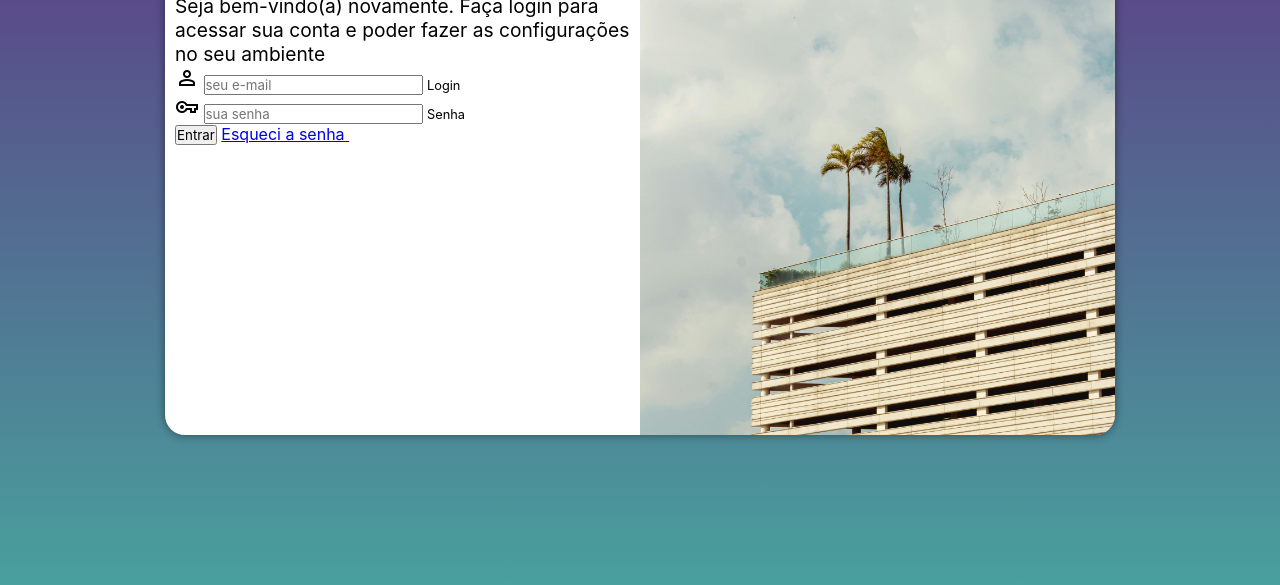
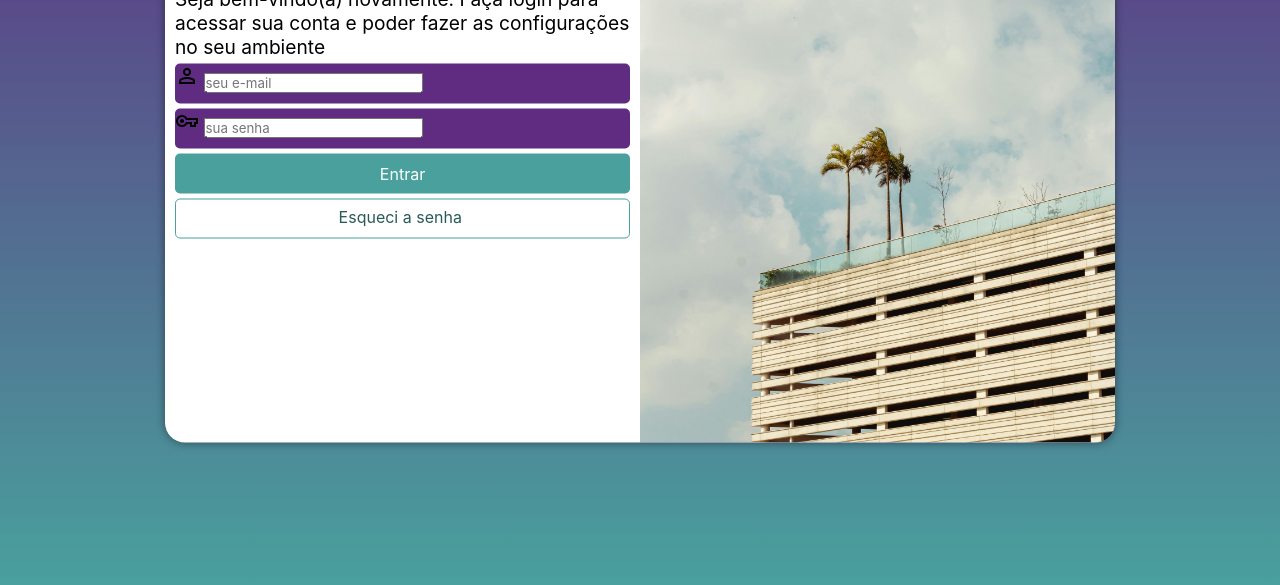
Before and after one commit to Gabriel-Luis123/projeto-login, a plain HTML site: page index.html in a window 1280 px wide. Shown: the part 215-800 px from the top of the page. Drawn offline with nearby package versions, Linux system fonts and the light colour scheme.

Commit message:
formatação do formulário

```diff
--- a/estilos/style.css
+++ b/estilos/style.css
@@ -35,7 +35,7 @@
 
     background-color: white;
     width: 250px;
-    height: 500px;
+    height: 515px;
     border-radius: 20px;
     box-shadow: 0px 0px 10px rgba(0, 0, 0, 0.459);
 
@@ -65,6 +65,56 @@
     font-size: 0.8em;
 }
 
-label{
+form > div.campo {
+    background-color: #5f2c82;
+    display: block;
+    width: 100%;
+    height: 40px;
+    border-radius: 5px;
+    margin: 5px 0px;
+}
+
+div.campo > label{
+    display: none;
     font-size: 0.8em;
 }
+
+form > input[type=submit]{
+    display: block;
+    font-size: 1em;
+    width: 100%;
+    height: 40px;
+    background-color: #49a09d;
+    border: none;
+    border-radius: 5px;
+    color: white;
+    cursor: pointer;
+}
+
+form > input[type=submit]:hover {
+    background-color: #295a58;
+}
+
+form > a.botao{
+    display: block;
+    text-align: center;
+    font-size: 1em;
+    width: 100%;
+    height: 40px;
+    padding-top: 7px;
+    margin-top: 5px;
+    background-color: white;
+    color: #295a58;
+    border: 1px solid #49a09d;
+    border-radius: 5px;
+    text-decoration: none;
+}
+
+form > a.botao:hover{
+    background-color: #64d4d1;
+}
+
+form > a.botao > span{
+    font-size: 0.8em;
+
+}
--- a/index.html
+++ b/index.html
@@ -30,7 +30,7 @@
                     </div>
 
                     <input type="submit" value="Entrar">
-                    <a href="esqueci.html">Esqueci a senha <span class="material-symbols-outlined"></span></a>
+                    <a href="esqueci.html" class="botao">Esqueci a senha <span class="material-symbols-outlined"></span></a>
                 </form>
             </div>
         </section>
```
